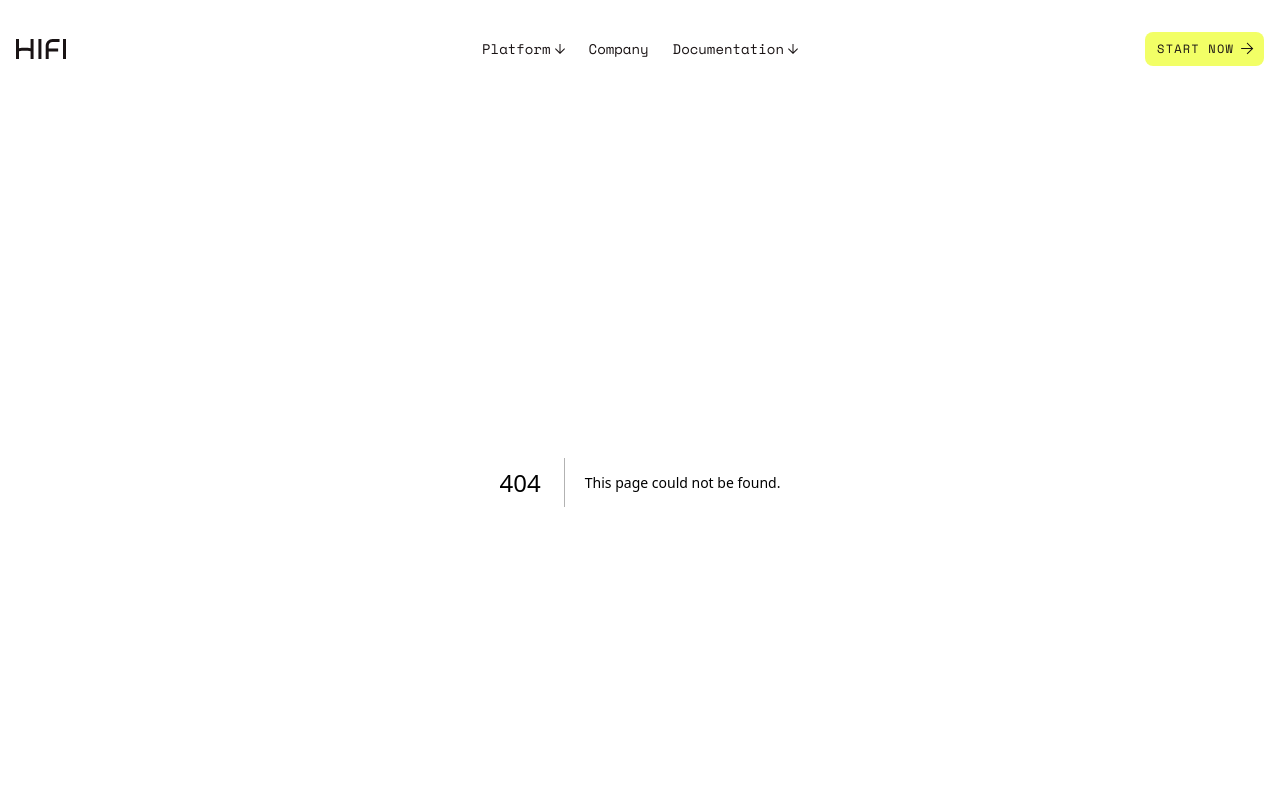
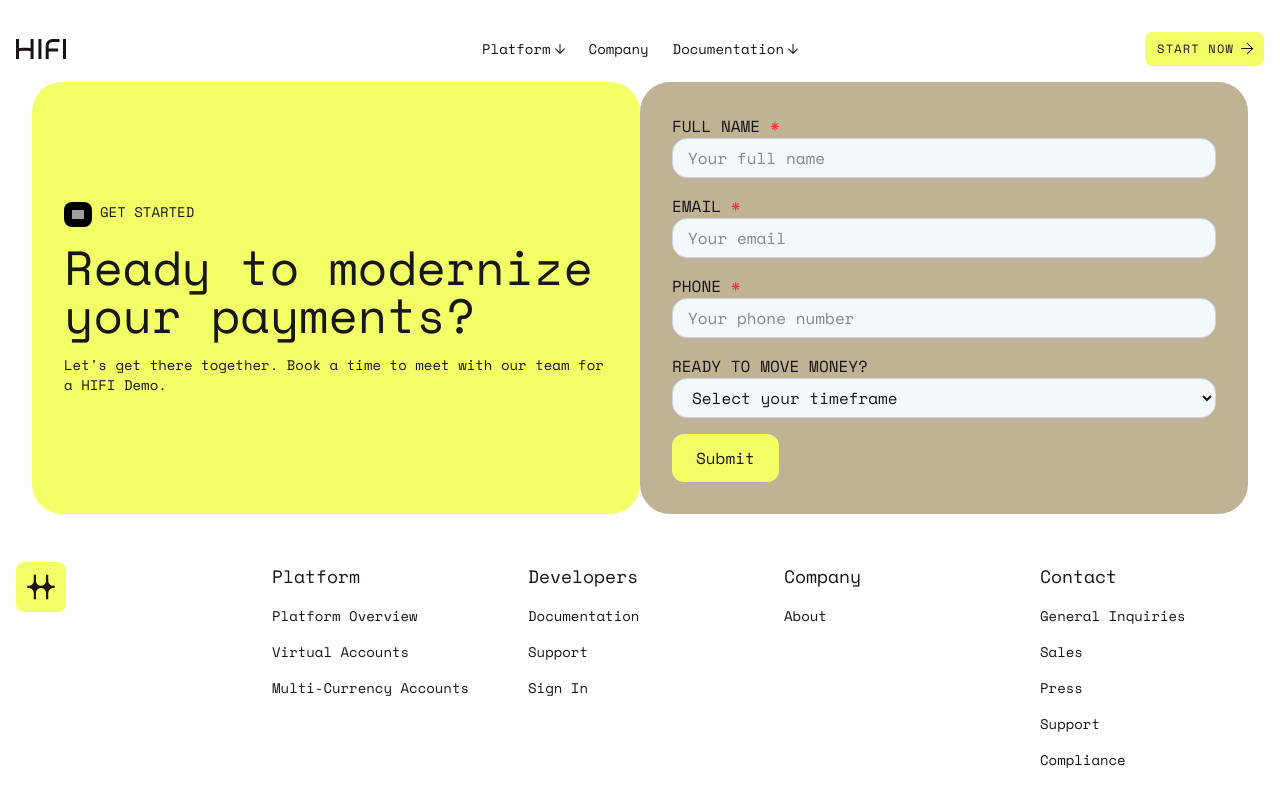
Before and after one commit to laon-studio/landing-portfolio, a Next.js app: page /contact in a window 1280 px wide. Before the commit this address had no page. Shown: the top 800 px of the page. Built offline with nearby package versions, Linux system fonts and the light colour scheme; grey boxes are pictures that could not be loaded.

Commit message:
feat: implement opt-in form

```diff
--- /dev/null
+++ b/src/app/contact/components/opt-in-form/index.tsx
@@ -0,0 +1,89 @@
+const OptInForm = () => {
+  return (
+    <div>
+      <form className='flex flex-col gap-4'>
+        <div>
+          <label htmlFor='fullName'>
+            <span>FULL NAME</span> <IconRequired />
+          </label>
+          <OptInInput
+            type='text'
+            id='fullName'
+            name='fullName'
+            required
+            placeholder='Your full name'
+          />
+        </div>
+        <div>
+          <label htmlFor='email'>
+            <span>EMAIL</span> <IconRequired />
+          </label>
+          <OptInInput
+            type='email'
+            id='email'
+            name='email'
+            required
+            placeholder='Your email'
+          />
+        </div>
+        <div>
+          <label htmlFor='phone'>
+            <span>PHONE</span> <IconRequired />
+          </label>
+          <OptInInput
+            type='tel'
+            id='phone'
+            name='phone'
+            placeholder='Your phone number'
+          />
+        </div>
+        <div>
+          <label htmlFor='money'>READY TO MOVE MONEY?</label>
+          <select
+            id='money'
+            name='money'
+            defaultValue=''
+            className='w-full h-10 bg-[#f5f8fa] px-[15px] border border-[#cbd6e2] rounded-[15px]'
+          >
+            <option value='' disabled>
+              Select your timeframe
+            </option>
+            <option value='lt-1'>&lt; 1 Month</option>
+            <option value='1-3'>1 Month – 3 Months</option>
+            <option value='3-6'>3 Months – 6 Months</option>
+          </select>
+        </div>
+        <div>
+          <button className='bg-primary px-6 py-3 rounded-xl' type='submit'>
+            Submit
+          </button>
+        </div>
+      </form>
+    </div>
+  );
+};
+
+export default OptInForm;
+
+const OptInInput = ({
+  type,
+  id,
+  name,
+  required,
+  placeholder,
+}: React.InputHTMLAttributes<HTMLInputElement>) => {
+  return (
+    <input
+      type={type}
+      id={id}
+      name={name}
+      required={required}
+      placeholder={placeholder}
+      className='w-full h-10 bg-[#f5f8fa] px-[15px] border border-[#cbd6e2] rounded-[15px]'
+    />
+  );
+};
+
+const IconRequired = () => {
+  return <span className='text-red-500'>*</span>;
+};
--- /dev/null
+++ b/src/app/contact/page.tsx
@@ -0,0 +1,32 @@
+import Image from 'next/image';
+import OptInForm from './components/opt-in-form';
+
+const ContactPage = () => {
+  return (
+    <div className='flex px-8'>
+      <div className='w-full bg-primary rounded-[30px] p-8 flex flex-col gap-4 justify-center'>
+        <div className='flex gap-2'>
+          <div className='block w-7 p-2 bg-black rounded-lg'>
+            <Image
+              src='https://www.hifibridge.com/Contact-Hifi.svg'
+              alt='HIFI Bridge'
+              width={16}
+              height={16}
+            />
+          </div>
+          <span className='text-sm'>GET STARTED</span>
+        </div>
+        <h2 className='text-5xl'>Ready to modernize your payments?</h2>
+        <p className='text-sm'>
+          Let&apos;s get there together. Book a time to meet with our team for a
+          HIFI Demo.
+        </p>
+      </div>
+      <div className='w-full p-8 bg-[#c0b395] rounded-[30px]'>
+        <OptInForm />
+      </div>
+    </div>
+  );
+};
+
+export default ContactPage;
```
Also changed, not shown: 1 other file (tests, documents, lock files or other folders).
